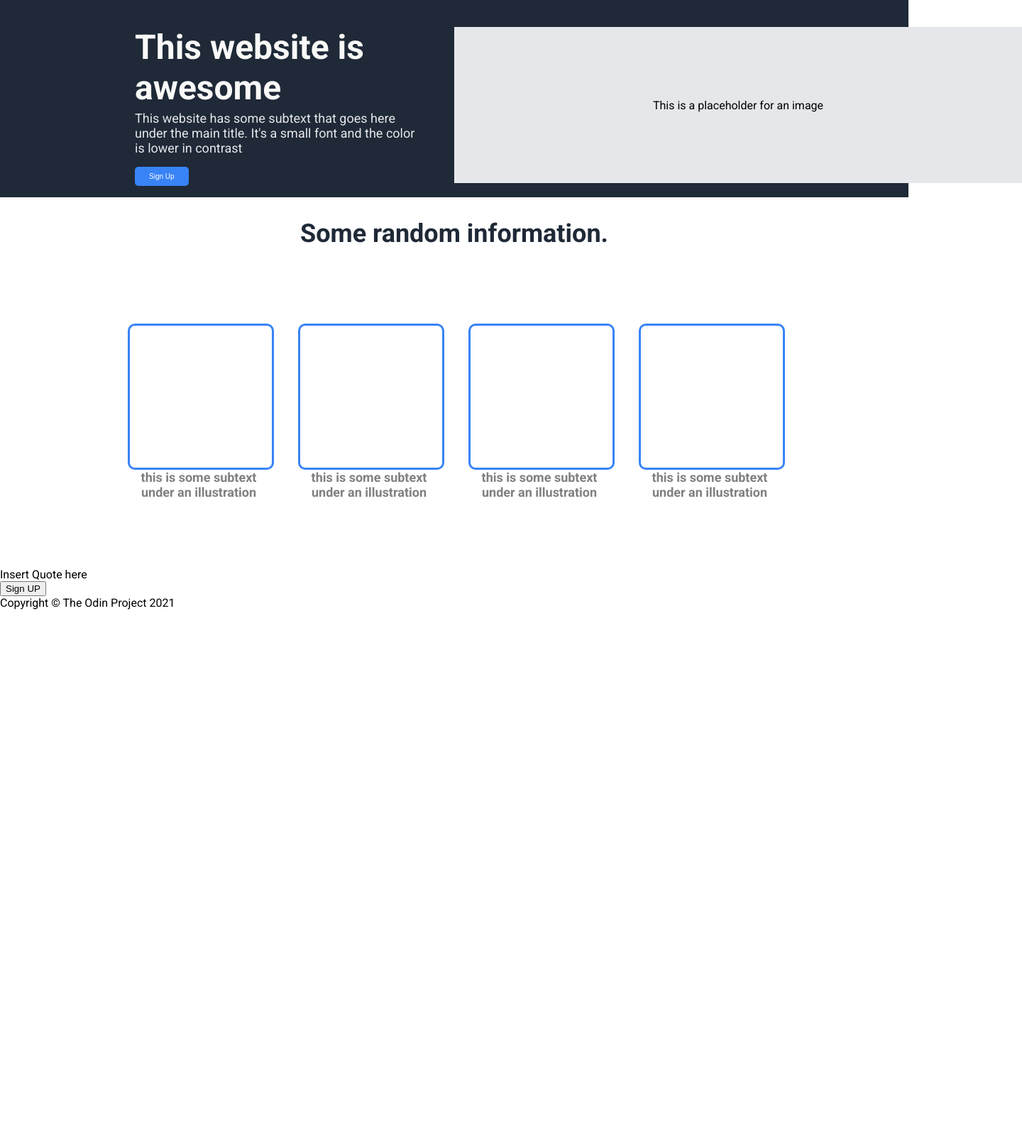
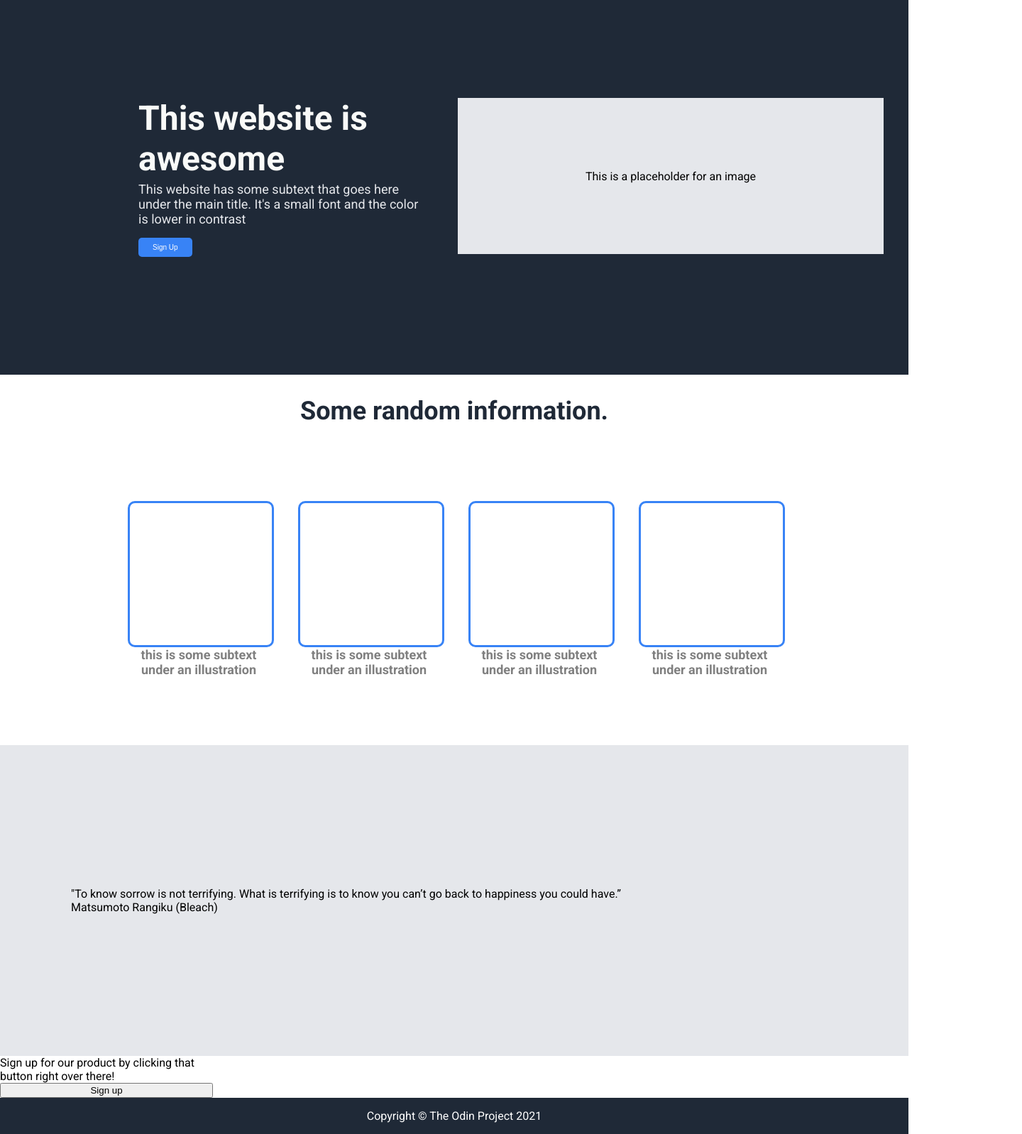
Before and after one commit to EOAyisire/odin-landing-page, a plain HTML site: page index.html in a window 1280 px wide. Shown: the part 80-1678 px from the top of the page at 71% size, 1440 px wide, since content can reach past the window. Before the commit the page ends 939 px from the top, so only its background shows below. Drawn offline with Linux system fonts and the light colour scheme.

Commit message:
removed overflow so scroller can be seen

```diff
--- a/index.html
+++ b/index.html
@@ -64,16 +64,18 @@
 
 
     <div class="quote-section">
-      <div class="quote">Insert Quote here</div>
-      <div class="quote-autho"></div>
+      <div class="quote">"To know sorrow is not terrifying. What is terrifying is to know you can’t go back to happiness you could have.” </div>
+      <div class="quote-author">Matsumoto Rangiku (Bleach)</div>
     </div>
 
     <div class="action-box">
       <div class="action"></div>
-      <div class="action-description"></div>
-      <button>Sign UP</button>
+    <div class="action-description">Sign up for our product by clicking that button right over there!</div>
+      <button class="sign-up-button">Sign up</button>
     </div>
 
-    <div class="footer">Copyright © The Odin Project 2021</div>
+    <div class="footer">
+        <p class="copyright">Copyright © The Odin Project 2021</p>
+    </div>
   </body>
 </html>
--- a/style.css
+++ b/style.css
@@ -3,7 +3,6 @@
 body{
     height:100vh;
     margin:0;
-    overflow:hidden;
     font-family: 'Roboto', sans-serif;
     display: flex;
     flex-direction: column;
@@ -17,6 +16,7 @@ body{
     justify-content:space-between;
     padding:20px 40px;
     background-color: #1f2937;
+    flex-wrap: wrap;
 
 }
 
@@ -48,18 +48,17 @@ a{
 }
 
 .hero{
-    height:400px;
+    padding:150px 75px;
     background-color: #1f2937;
     display: flex;
-    flex-wrap: wrap;
+
 
 
 }
 .hero-container{
-    width:1200  px;
+    width:1200px;
     display: flex;
-    margin-top:50px;
-    margin-left:190px;
+    margin-left: 120px;
 }
 
 
@@ -105,7 +104,7 @@ a{
 }
 
 .img-holder{
-    width: 800px;
+    width: 600px;
     height: 220px;
     margin-left: 50px;
     background-color: #E5E7EB;
@@ -155,4 +154,27 @@ a{
 
 }
 
-.quote
+.quote-section{
+    padding:200px 100px;
+    background-color: #E5E7EB;
+
+}
+
+.action-box{
+    width:300px;
+    display:flex;
+    flex-direction: column;
+}
+
+.footer{
+    display: flex;
+    flex-direction: column;
+    align-items: center;
+    background-color: #1f2937;
+
+
+}
+
+.copyright{
+  color:white;
+}
```
